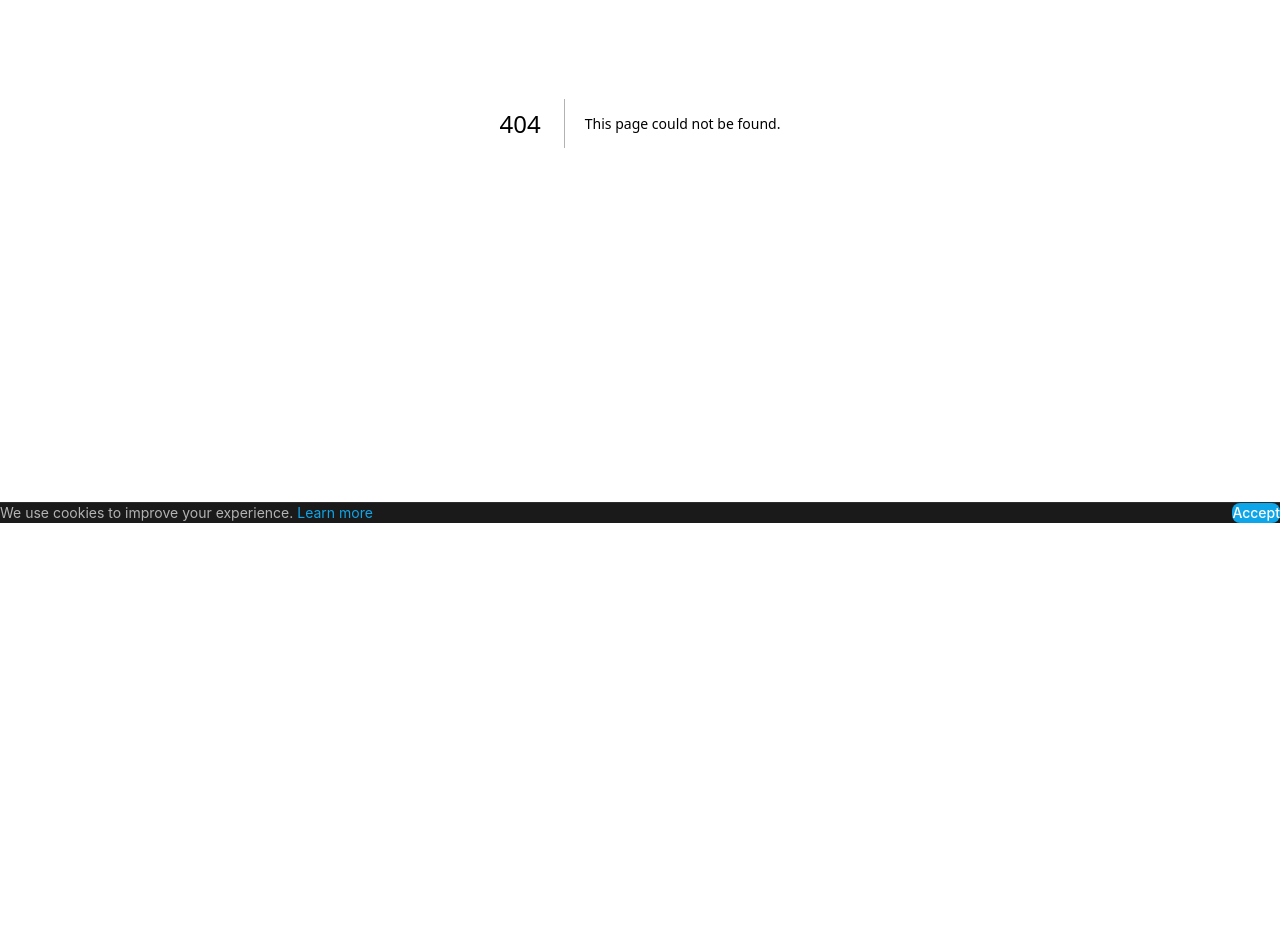
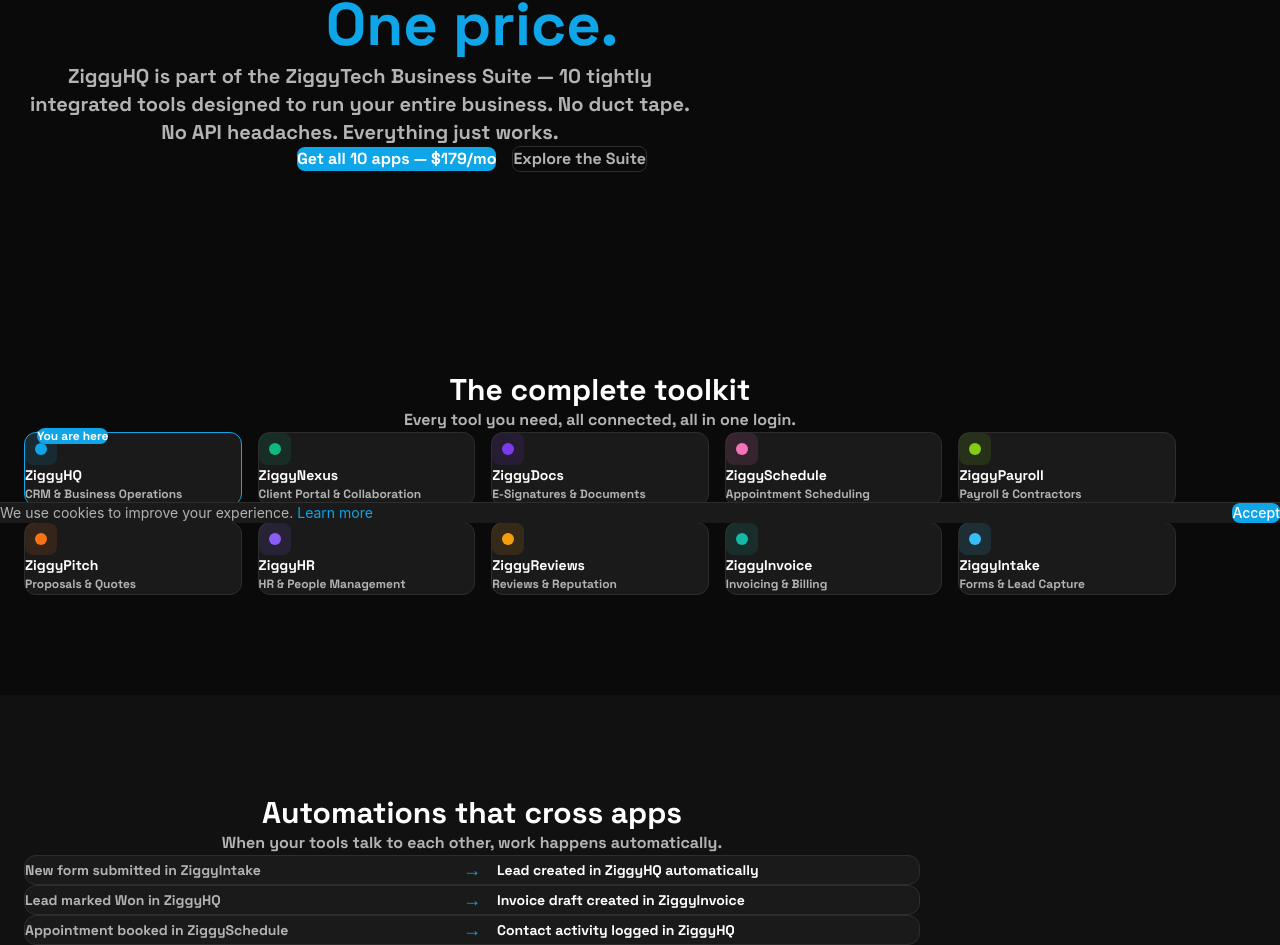
Before and after one commit to ziggytech-dotcom/ziggyhq-marketing, a Next.js app: page /suite in a window 1280 px wide. Before the commit this address had no page. Shown: the part 277-1222 px from the top of the page. Before the commit the page ends 800 px from the top, so only its background shows below. Built offline with nearby package versions, Linux system fonts and the light colour scheme.

Commit message:
feat: add /suite page + ZiggyTech apps on integrations page + Suite nav link

```diff
--- a/app/components/Nav.tsx
+++ b/app/components/Nav.tsx
@@ -11,6 +11,7 @@ export function MarketingNav() {
     { href: '/features', label: 'Features' },
     { href: '/pricing', label: 'Pricing' },
     { href: '/integrations', label: 'Integrations' },
+    { href: '/suite', label: 'Suite' },
     { href: '/compare/gohighlevel', label: 'vs GoHighLevel' },
     { href: '/compare/hubspot', label: 'vs HubSpot' },
     { href: '/blog', label: 'Blog' },
--- a/app/integrations/page.tsx
+++ b/app/integrations/page.tsx
@@ -35,6 +35,40 @@ export default function IntegrationsPage() {
           </h1>
           <p className="text-xl text-[#b3b3b3] max-w-2xl mx-auto">
             ZiggyHQ connects natively with your favorite tools — and via Zapier, connects with 5,000+ more.
+          </p>
+        </div>
+      </section>
+
+      {/* ZiggyTech Suite integrations */}
+      <section className="py-16 px-4 border-b border-[#2d2d2d]">
+        <div className="max-w-7xl mx-auto">
+          <div className="flex items-center gap-3 mb-2">
+            <span className="px-2.5 py-1 rounded-full bg-[#0ea5e9]/10 border border-[#0ea5e9]/20 text-[#0ea5e9] text-xs font-medium">Native Suite</span>
+          </div>
+          <h2 className="text-2xl font-bold text-white mb-2">Works with the entire ZiggyTech Suite</h2>
+          <p className="text-[#b3b3b3] mb-8 max-w-2xl">ZiggyHQ connects natively with all 9 other ZiggyTech apps. No API setup. Just toggle on and data flows automatically.</p>
+          <div className="grid grid-cols-2 sm:grid-cols-3 lg:grid-cols-9 gap-3">
+            {[
+              { name: 'ZiggyNexus', color: '#10b981' },
+              { name: 'ZiggyDocs', color: '#7c3aed' },
+              { name: 'ZiggySchedule', color: '#f472b6' },
+              { name: 'ZiggyPayroll', color: '#84cc16' },
+              { name: 'ZiggyPitch', color: '#f97316' },
+              { name: 'ZiggyHR', color: '#8b5cf6' },
+              { name: 'ZiggyReviews', color: '#f59e0b' },
+              { name: 'ZiggyInvoice', color: '#14b8a6' },
+              { name: 'ZiggyIntake', color: '#38bdf8' },
+            ].map((app) => (
+              <div key={app.name} className="bg-[#1a1a1a] border border-[#2d2d2d] rounded-xl p-4 text-center hover:border-opacity-60 transition-colors" style={{ borderColor: '#2d2d2d' }}>
+                <div className="w-8 h-8 rounded-lg mx-auto mb-2 flex items-center justify-center" style={{ backgroundColor: `${app.color}20` }}>
+                  <div className="w-3 h-3 rounded-full" style={{ backgroundColor: app.color }} />
+                </div>
+                <p className="text-white text-xs font-medium">{app.name}</p>
+              </div>
+            ))}
+          </div>
+          <p className="mt-4 text-sm text-[#b3b3b3]">
+            <a href="/suite" className="text-[#0ea5e9] hover:underline">Learn about the full suite →</a>
           </p>
         </div>
       </section>
--- /dev/null
+++ b/app/suite/page.tsx
@@ -0,0 +1,133 @@
+'use client'
+
+import Link from 'next/link'
+import { MarketingNav } from '@/app/components/Nav'
+import { MarketingFooter } from '@/app/components/Footer'
+
+const suiteApps = [
+  { name: 'ZiggyHQ', desc: 'CRM & Business Operations', color: '#0ea5e9', domain: 'ziggyhq.com', current: true },
+  { name: 'ZiggyNexus', desc: 'Client Portal & Collaboration', color: '#10b981', domain: 'ziggynexus.com' },
+  { name: 'ZiggyDocs', desc: 'E-Signatures & Documents', color: '#7c3aed', domain: 'ziggydocs.com' },
+  { name: 'ZiggySchedule', desc: 'Appointment Scheduling', color: '#f472b6', domain: 'ziggyschedule.com' },
+  { name: 'ZiggyPayroll', desc: 'Payroll & Contractors', color: '#84cc16', domain: 'ziggypayroll.com' },
+  { name: 'ZiggyPitch', desc: 'Proposals & Quotes', color: '#f97316', domain: 'ziggypitch.com' },
+  { name: 'ZiggyHR', desc: 'HR & People Management', color: '#8b5cf6', domain: 'ziggyhr.com' },
+  { name: 'ZiggyReviews', desc: 'Reviews & Reputation', color: '#f59e0b', domain: 'ziggyreviews.com' },
+  { name: 'ZiggyInvoice', desc: 'Invoicing & Billing', color: '#14b8a6', domain: 'ziggyinvoice.com' },
+  { name: 'ZiggyIntake', desc: 'Forms & Lead Capture', color: '#38bdf8', domain: 'ziggyintake.com' },
+]
+
+const automations = [
+  { trigger: 'New form submitted in ZiggyIntake', action: 'Lead created in ZiggyHQ automatically' },
+  { trigger: 'Lead marked Won in ZiggyHQ', action: 'Invoice draft created in ZiggyInvoice' },
+  { trigger: 'Appointment booked in ZiggySchedule', action: 'Contact activity logged in ZiggyHQ' },
+  { trigger: 'Offer letter signed in ZiggyDocs', action: 'Employee added to ZiggyHR' },
+  { trigger: '5-star review in ZiggyReviews', action: 'Follow-up task created in ZiggyHQ' },
+  { trigger: 'Invoice paid in ZiggyInvoice', action: 'Thank you email sent automatically' },
+]
+
+export default function SuitePage() {
+  return (
+    <div className="bg-[#0a0a0a] min-h-screen" style={{ fontFamily: 'Space Grotesk, sans-serif' }}>
+      <MarketingNav />
+
+      {/* Hero */}
+      <section className="pt-20 pb-16 px-4 text-center">
+        <div className="max-w-4xl mx-auto">
+          <div className="inline-flex items-center gap-2 px-3 py-1.5 rounded-full bg-[#0ea5e9]/10 border border-[#0ea5e9]/20 text-[#0ea5e9] text-xs font-medium mb-6">
+            ZiggyTech Business Suite
+          </div>
+          <h1 className="text-5xl md:text-6xl font-bold text-white mb-6 leading-tight">
+            10 tools. One workspace.<br />
+            <span style={{ color: '#0ea5e9' }}>One price.</span>
+          </h1>
+          <p className="text-xl text-[#b3b3b3] max-w-2xl mx-auto mb-8">
+            ZiggyHQ is part of the ZiggyTech Business Suite — 10 tightly integrated tools designed to run your entire business. No duct tape. No API headaches. Everything just works.
+          </p>
+          <div className="flex flex-col sm:flex-row items-center justify-center gap-4">
+            <a href="https://ziggybusiness.com" className="px-6 py-3 bg-[#0ea5e9] text-white rounded-lg font-medium hover:bg-[#0ea5e9]/90 transition-colors">
+              Get all 10 apps — $179/mo
+            </a>
+            <a href="https://ziggybusiness.com" className="px-6 py-3 border border-[#2d2d2d] text-[#b3b3b3] rounded-lg hover:text-white hover:bg-[#1a1a1a] transition-colors">
+              Explore the Suite
+            </a>
+          </div>
+        </div>
+      </section>
+
+      {/* Apps grid */}
+      <section className="py-16 px-4">
+        <div className="max-w-6xl mx-auto">
+          <h2 className="text-3xl font-bold text-white text-center mb-4">The complete toolkit</h2>
+          <p className="text-[#b3b3b3] text-center mb-12">Every tool you need, all connected, all in one login.</p>
+          <div className="grid grid-cols-1 sm:grid-cols-2 lg:grid-cols-5 gap-4">
+            {suiteApps.map((app) => (
+              <a
+                key={app.name}
+                href={app.current ? '#' : `https://${app.domain}`}
+                className={`relative bg-[#1a1a1a] border rounded-xl p-5 hover:border-opacity-60 transition-all group ${app.current ? 'cursor-default' : 'hover:bg-[#1f1f1f]'}`}
+                style={{ borderColor: app.current ? app.color : '#2d2d2d' }}
+              >
+                {app.current && (
+                  <div className="absolute -top-2.5 left-3">
+                    <span className="px-2 py-0.5 rounded-full text-xs font-medium text-white" style={{ backgroundColor: app.color }}>
+                      You are here
+                    </span>
+                  </div>
+                )}
+                <div className="w-8 h-8 rounded-lg mb-3 flex items-center justify-center" style={{ backgroundColor: `${app.color}20` }}>
+                  <div className="w-3 h-3 rounded-full" style={{ backgroundColor: app.color }} />
+                </div>
+                <h3 className="text-white font-semibold text-sm mb-1">{app.name}</h3>
+                <p className="text-[#b3b3b3] text-xs leading-relaxed">{app.desc}</p>
+              </a>
+            ))}
+          </div>
+        </div>
+      </section>
+
+      {/* Cross-app automations */}
+      <section className="py-16 px-4 bg-[#111111]">
+        <div className="max-w-4xl mx-auto">
+          <h2 className="text-3xl font-bold text-white text-center mb-4">Automations that cross apps</h2>
+          <p className="text-[#b3b3b3] text-center mb-12">When your tools talk to each other, work happens automatically.</p>
+          <div className="space-y-3">
+            {automations.map((auto, i) => (
+              <div key={i} className="flex items-center gap-4 bg-[#1a1a1a] border border-[#2d2d2d] rounded-xl p-5">
+                <div className="flex-1">
+                  <p className="text-[#b3b3b3] text-sm">{auto.trigger}</p>
+                </div>
+                <div className="flex-shrink-0 text-[#0ea5e9] text-lg">→</div>
+                <div className="flex-1">
+                  <p className="text-white text-sm font-medium">{auto.action}</p>
+                </div>
+              </div>
+            ))}
+          </div>
+          <p className="text-center text-[#b3b3b3] text-sm mt-6">
+            + 6 more pre-built automations and full custom automation builder
+          </p>
+        </div>
+      </section>
+
+      {/* Pricing CTA */}
+      <section className="py-20 px-4 text-center">
+        <div className="max-w-2xl mx-auto">
+          <h2 className="text-4xl font-bold text-white mb-4">One login. Everything connected.</h2>
+          <p className="text-[#b3b3b3] text-lg mb-3">Get all 10 apps for less than what most businesses pay for just 2 tools.</p>
+          <div className="flex items-center justify-center gap-6 text-sm text-[#b3b3b3] mb-8">
+            <span>vs GoHighLevel: <span className="text-[#e11d48]">$297/mo</span></span>
+            <span>vs buying separately: <span className="text-[#e11d48]">~$328/mo</span></span>
+            <span>ZiggyTech Suite: <span className="text-[#22c55e] font-bold">$179/mo</span></span>
+          </div>
+          <a href="https://ziggybusiness.com" className="inline-flex items-center gap-2 px-8 py-4 bg-[#0ea5e9] text-white rounded-xl text-lg font-semibold hover:bg-[#0ea5e9]/90 transition-colors">
+            Get the Complete Suite — $179/mo
+          </a>
+          <p className="text-[#b3b3b3] text-sm mt-4">14-day free trial · No credit card · Cancel anytime</p>
+        </div>
+      </section>
+
+      <MarketingFooter />
+    </div>
+  )
+}
```
